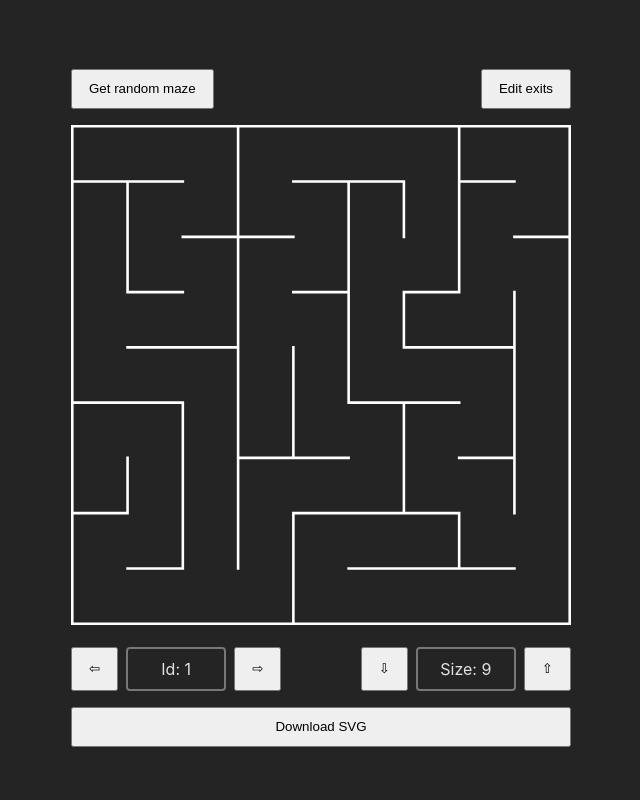
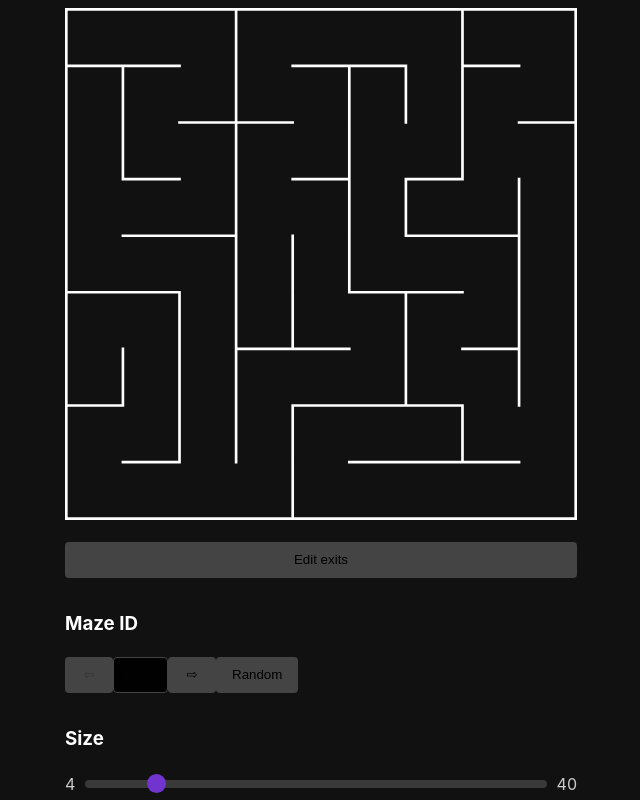
Before and after one commit to KaroCodes/MazeMaker, a React (Vite) app: page / in a window 1280 px wide. Shown: the top 800 px of the page, without its empty margins (319-959 px from the left). Built offline with nearby package versions, Linux system fonts and the light colour scheme.

Commit message:
UI WIP (sliders for size and wall thickness), styles etc.

```diff
--- a/src/MazeApp.css
+++ b/src/MazeApp.css
@@ -1,11 +1,27 @@
 body {
+    --colorBackground: #111;
+    --colorLighter: #444;
+    --colorDarker: #010101;
+
+    --colorPrimary: hsl(264.12, 100%, 61.96%);
+    --colorPrimaryHover: hsl(264.12, 100%, 67%);
+
+    --textColorPrimary: #fff;
+    --textColorSecondary: #ccc;
+
+    --colorPositive: hsl(124.22, 100%, 25.1%);
+    --colorNegative: hsl(349.75, 83.26%, 46.86%);
+
+    --colorButton: var(--colorLighter);
+    --colorButtonHover: #555;
+
     font-family: Inter, system-ui, Avenir, Helvetica, Arial, sans-serif;
     line-height: 1.5;
     font-weight: 400;
 
     color-scheme: light dark;
-    color: rgba(255, 255, 255, 0.87);
-    background-color: #242424;
+    color: var(--textColorSecondary);
+    background-color: var(--colorBackground);
 
     font-synthesis: none;
     text-rendering: optimizeLegibility;
@@ -16,45 +32,89 @@ body {
     margin: 0;
     display: flex;
     place-items: center;
-    min-width: 320px;
     min-height: 100vh;
 }
 
 #root {
-    margin: 0 auto;
+    display: flex;
+    justify-content: center;
+    width: 100%;
     padding: 8px;
-    text-align: center;
+}
+
+h1, h2, h3, h4 {
+    margin-top: 32px;
+    color: var(--textColorPrimary);
 }
 
 button {
     padding: 8px 16px;
+    min-width: 48px;
+    line-height: 150%;
+    background-color: var(--colorLighter);
+    border: 0;
+    border-radius: 4px;
     cursor: pointer;
-    line-height: 150%;
+}
+
+button:hover:enabled {
+    background-color: #555;
+}
+
+button.primary {
+    background-color: var(--colorPrimary);
+}
+
+button.primary:hover:enabled {
+    background-color: var(--colorPrimaryHover);
 }
 
 .container {
     display: flex;
     flex-direction: column;
-    width: 500px;
+    width: 512px;
 }
 
 .controls {
     display: flex;
-    flex-direction: row;
-    justify-content: space-between;
+    flex-direction: column;
     padding: 16px 0;
 }
 
 .picker {
     display: flex;
     flex-direction: row;
-    justify-content: center;
+    justify-content: flex-start;
 }
 
-span {
-    margin: 0 8px;
+@media (max-width : 527px) {
+    .container {
+        width: 100%;
+    }
+}
+
+input {
+    border: 1px solid var(--colorLighter);
     border-radius: 4px;
-    padding: 8px;
-    border: 2px solid #777;
-    width: 80px;
+    background: var(--colorDarker);
+
+    &:active, &:focus {
+        outline: none;
+        border-color: var(--colorPrimary);
+
+    }
 }
+
+/* Hide default input controls from number picker */
+
+/* Chrome, Safari, Edge, Opera */
+input::-webkit-outer-spin-button,
+input::-webkit-inner-spin-button {
+    -webkit-appearance: none;
+    margin: 0;
+}
+
+/* Firefox */
+input[type=number] {
+    -moz-appearance: textfield;
+}
--- a/src/MazeApp.tsx
+++ b/src/MazeApp.tsx
@@ -1,7 +1,8 @@
-import { useCallback, useState } from 'react';
+import { useState } from 'react';
 import './MazeApp.css';
 import EditableMaze from './editable_maze/EditableMaze';
-import { MazeAppPresenter } from './maze_app_presenter';
+import { MAX_ID, MAX_SIZE, MAX_THICKNESS, MIN_ID, MIN_SIZE, MIN_THICKNESS, MazeAppPresenter } from './maze_app_presenter';
+import { Slider } from './ui/slider/Slider';
 
 export type MazeAppProps = {
     presenter: MazeAppPresenter,
@@ -11,45 +12,65 @@ function MazeApp({ presenter }: MazeAppProps) {
 
     const [maze, setMaze] = useState(presenter.getMaze());
     const [editing, setEditing] = useState(false);
+    const [wallThickness, setWallThickness] = useState(3);
 
     return (
         <div className='container'>
 
+            <EditableMaze presenter={presenter.getEditablePresenter(maze)}
+                editing={editing} wallThickness={wallThickness} />
+
             <div className='controls'>
-                <button onClick={() => setMaze(presenter.getRandomMaze())}>
-                    Get random maze
-                </button>
-                <button onClick={() => setEditing(!editing)}>
+
+                <button className={editing ? 'primary' : ''}
+                    onClick={() => setEditing(!editing)}>
                     {editing ? 'Done ✓' : 'Edit exits'}
                 </button>
+
+                <h3>Maze ID</h3>
+                <div className='picker'>
+                    <button onClick={() => setMaze(presenter.getPreviousMaze())}
+                        disabled={!presenter.canGetPreviousMaze()}>
+                        &#8678;
+                    </button>
+                    <input type='number' value={maze.id}
+                        min={MIN_ID} max={MAX_ID}
+                        onChange={(e) => {
+                            const id = Number(e.target.value) || undefined;
+                            console.log(id)
+                            setMaze(presenter.getMaze({ id }));
+                        }} />
+                    <button onClick={() => setMaze(presenter.getNextMaze())}
+                        disabled={!presenter.canGetNextMaze()}>
+                        &#8680;
+                    </button>
+                    <button onClick={() => setMaze(presenter.getRandomMaze())}>
+                        Random
+                    </button>
+                </div>
+
+                <h3>Size</h3>
+                <Slider
+                    minValue={MIN_SIZE}
+                    maxValue={MAX_SIZE}
+                    defaultValue={maze.size}
+                    onChange={(size) => setMaze(presenter.getMaze({ size }))}
+                />
+
+                <h3>Wall thickness</h3>
+                <Slider
+                    minValue={MIN_THICKNESS}
+                    maxValue={MAX_THICKNESS}
+                    defaultValue={wallThickness}
+                    onChange={(thickness) => setWallThickness(thickness)}
+                />
+
+                <h3>Wall style</h3>
+
             </div>
 
-            <EditableMaze presenter={presenter.getEditablePresenter(maze)} editing={editing} />
-
-            <div className='controls'>
-                <div className='picker'>
-                    <button onClick={() => setMaze(presenter.getPreviousMaze())}>
-                        &#8678;
-                    </button>
-                    <span>Id: {maze.id}</span>
-                    <button onClick={() => setMaze(presenter.getNextMaze())}>
-                        &#8680;
-                    </button>
-                </div>
-                <div className='picker'>
-                    <button onClick={() => setMaze(presenter.sizeDown())}
-                        disabled={!presenter.canSizeDown()}>
-                        &#8681;
-                    </button>
-                    <span>Size: {maze.size}</span>
-                    <button onClick={() => setMaze(presenter.sizeUp())}
-                        disabled={!presenter.canSizeUp()}>
-                        &#8679;
-                    </button>
-                </div>
-            </div>
-
-            <button onClick={() => presenter.download()}>
+            <button className='primary'
+                onClick={() => presenter.download(wallThickness)}>
                 Download SVG
             </button>
         </div>
--- a/src/editable_maze/EditableMaze.tsx
+++ b/src/editable_maze/EditableMaze.tsx
@@ -4,17 +4,21 @@ import { EditableMazePresenter } from './editable_maze_presenter';
 type EditableMazeProps = {
     presenter: EditableMazePresenter,
     editing: boolean,
+    wallThickness: number,
 }
 
-export function EditableMaze({ presenter, editing }: EditableMazeProps) {
+export function EditableMaze({
+    presenter,
+    editing,
+    wallThickness,
+}: EditableMazeProps) {
     const { maze } = presenter;
-    const strokeWidth = 3;
     const lineColor = 'white';
     const cellSize = 64;
     const mazeSize = maze.size * cellSize;
 
     const Path = ({ d }: { d: string }) => (
-        <path d={d} stroke={lineColor} strokeWidth={strokeWidth}
+        <path d={d} stroke={lineColor} strokeWidth={wallThickness}
             fill='none' strokeLinecap='square' strokeLinejoin='miter' />
     );
 
@@ -22,7 +26,7 @@ export function EditableMaze({ presenter, editing }: EditableMazeProps) {
         <>
             {presenter.getEditableBorderPresenters().map((presenter) => (
                 <EditableBorder presenter={presenter} scale={cellSize}
-                    strokeWidth={strokeWidth} key={presenter.key} />
+                    strokeWidth={wallThickness} key={presenter.key} />
             ))}
         </>
     );
@@ -33,11 +37,12 @@ export function EditableMaze({ presenter, editing }: EditableMazeProps) {
             : <Path d={presenter.getOuterWallsPath(cellSize)} />
     };
 
+    const offset = - wallThickness / 2;
+    const size = mazeSize + wallThickness;
     return (
         <div>
             <svg xmlns='http://www.w3.org/2000/svg'
-                viewBox={`${- strokeWidth / 2} ${- strokeWidth / 2} \
-                ${mazeSize + strokeWidth} ${mazeSize + strokeWidth}`}>
+                viewBox={`${offset} ${offset} ${size} ${size}`}>
                 <Border />
                 <Path d={presenter.getInnerWallsPath(cellSize)} />
             </svg>
--- a/src/editable_maze/border/EditableBorder.tsx
+++ b/src/editable_maze/border/EditableBorder.tsx
@@ -2,7 +2,7 @@ import { useCallback, useState } from "react";
 import './EditableBorder.css';
 import { EditableBorderPresenter } from "./editable_border_presenter";
 
-const BACKGROUND_COLOR = '#111';
+const BACKGROUND_COLOR = 'hsl(264.12, 100%, 61.96%)';
 
 type EditableBorderProps = {
     presenter: EditableBorderPresenter,
@@ -50,12 +50,13 @@ export function EditableBorder({
                 stroke='white'
                 strokeLinejoin='miter'
                 strokeWidth={strokeWidth}
+                strokeLinecap='square'
             />
         )
     };
 
     return (
-        <g className={open ? 'exit' : 'border'} onClick={onClick}>
+        <g className={`border ${open ? 'exit' : 'wall'}`} onClick={onClick}>
             <Background />
             <BorderWall />
         </g>
--- a/src/maze_app_presenter.ts
+++ b/src/maze_app_presenter.ts
@@ -5,17 +5,19 @@ import { MazeGenerator } from "./maze/maze_generator";
 import { commandsToPath } from "./util/command";
 import { randomInt } from "./util/random";
 
-const MIN_ID = 1;
-const MAX_ID = 9999;
+export const MIN_ID = 1;
+export const MAX_ID = 9999;
 
-const MIN_SIZE = 4;
-const MAX_SIZE = 40;
+export const MIN_SIZE = 4;
+export const MAX_SIZE = 40;
+
+export const MIN_THICKNESS = 1;
+export const MAX_THICKNESS = 30;
 
 const DEFAULT_ID = MIN_ID;
 const DEFAULT_SIZE = 9;
+const CELL_SIZE = 64;
 
-const STROKE_WIDTH = 3;
-const CELL_SIZE = 64;
 
 export class MazeAppPresenter {
 
@@ -26,30 +28,41 @@ export class MazeAppPresenter {
         private readonly mazeConverter: MazeConverter,
         private readonly editableMazePresenterFactory: EditableMazePresenterFactory,
     ) {
-        this.maze = this.generateMaze({ id: DEFAULT_ID, size: DEFAULT_SIZE });
+        this.maze = this.getMaze({ id: DEFAULT_ID, size: DEFAULT_SIZE });
     }
 
-    getMaze(): Maze {
-        return this.maze;
+    getMaze(
+        { id, size }: { id?: number, size?: number } = {},
+    ): Maze {
+        return this.mazeGenerator.generate({
+            seed: id || this.maze.id,
+            size: size || this.maze.size,
+        });
     }
 
     getRandomMaze(): Maze {
         const id = randomInt(MIN_ID, MAX_ID);
-        const size = randomInt(MIN_SIZE, MAX_SIZE);
-        console.log(size)
-        this.maze = this.generateMaze({ id, size });
+        this.maze = this.getMaze({ id });
         return this.maze;
+    }
+
+    canGetPreviousMaze(): boolean {
+        return this.maze.id > MIN_ID;
+    }
+
+    canGetNextMaze(): boolean {
+        return this.maze.id < MAX_ID;
     }
 
     getPreviousMaze(): Maze {
         const id = this.maze.id - 1;
-        this.maze = this.generateMaze({ id });
+        this.maze = this.getMaze({ id });
         return this.maze;
     }
 
     getNextMaze(): Maze {
         const id = this.maze.id + 1;
-        this.maze = this.generateMaze({ id });
+        this.maze = this.getMaze({ id });
         return this.maze;
     }
 
@@ -64,19 +77,19 @@ export class MazeAppPresenter {
     sizeDown(): Maze {
         const { id, size: oldSize } = this.maze;
         const size = Math.max(oldSize - 1, MIN_SIZE);
-        this.maze = this.generateMaze({ id, size });
+        this.maze = this.getMaze({ id, size });
         return this.maze;
     }
 
     sizeUp(): Maze {
         const { id, size: oldSize } = this.maze;
         const size = Math.min(oldSize + 1, MAX_SIZE);
-        this.maze = this.generateMaze({ id, size });
+        this.maze = this.getMaze({ id, size });
         return this.maze;
     }
 
-    download() {
-        const content = this.getSvgContent();
+    download(wallThickness: number) {
+        const content = this.getSvgContent(wallThickness);
         this.downloadSVG(content, 'maze.svg');
     }
 
@@ -84,20 +97,13 @@ export class MazeAppPresenter {
         return this.editableMazePresenterFactory.create(maze);
     }
 
-    private generateMaze({ id, size }: { id: number, size?: number }): Maze {
-        return this.mazeGenerator.generate({
-            seed: id,
-            size: size || this.maze.size,
-        });
-    }
-
-    private getSvgContent(): string {
-        const offset = - STROKE_WIDTH / 2;
-        const size = this.maze.size * CELL_SIZE + STROKE_WIDTH;
+    private getSvgContent(wallThickness: number): string {
+        const offset = - MAX_THICKNESS / 2;
+        const size = this.maze.size * CELL_SIZE + MAX_THICKNESS;
         const d = this.getMazeAsPath(CELL_SIZE);
 
         return `<svg viewBox="${offset} ${offset} ${size} ${size}" version="1.1" xmlns="http://www.w3.org/2000/svg">
-    <path stroke="white" stroke-width="${STROKE_WIDTH}" fill="none" stroke-linecap="square" stroke-linejoin="miter" d="${d}" />
+    <path stroke="white" stroke-width="${wallThickness}" fill="none" stroke-linecap="square" stroke-linejoin="miter" d="${d}" />
 </svg>`;
     }
 
--- /dev/null
+++ b/src/ui/slider/Slider.css
@@ -0,0 +1,43 @@
+.slider-container {
+    display: flex;
+    flex-direction: row;
+    align-items: center;
+    column-gap: 8px;
+}
+
+.slider {
+    -webkit-appearance: none;
+    appearance: none;
+    outline: none;
+    width: 100%;
+    height: 8px;
+    border: 0;
+    background: var(--colorLighter);
+    opacity: .8;
+    cursor: pointer;
+}
+
+.slider:hover {
+    opacity: 1;
+}
+
+/* Chrome, Safari, Edge, Opera */
+.slider::-webkit-slider-thumb {
+    --size: 19px;
+    -webkit-appearance: none;
+    appearance: none;
+    border-radius: var(--size);
+    width: var(--size);
+    height: var(--size);
+    background: var(--colorPrimary);
+    cursor: pointer;
+}
+
+/* Firefox */
+.slider::-moz-range-thumb {
+    border-radius: 25px;
+    width: 25px;
+    height: 25px;
+    background: var(--colorPrimary);
+    cursor: pointer;
+}
--- /dev/null
+++ b/src/ui/slider/Slider.tsx
@@ -0,0 +1,29 @@
+import './Slider.css';
+
+type SliderProps = {
+    onChange: (value: number) => void,
+    minValue: number,
+    maxValue: number,
+    defaultValue?: number,
+}
+
+export function Slider({
+    onChange,
+    minValue,
+    maxValue,
+    defaultValue,
+}: SliderProps) {
+    return (
+        <div className='slider-container'>
+            <span>{minValue}</span>
+            <input className='slider' type='range'
+                min={minValue} max={maxValue}
+                defaultValue={defaultValue}
+                onChange={(e) => {
+                    const value = Number(e.target.value);
+                    onChange(value);
+                }} />
+            <span>{maxValue}</span>
+        </div>
+    );
+}
```
Also changed, not shown: src/editable_maze/border/EditableBorder.css (+4 -3 lines), src/ui/picker/Picker.tsx (added).
